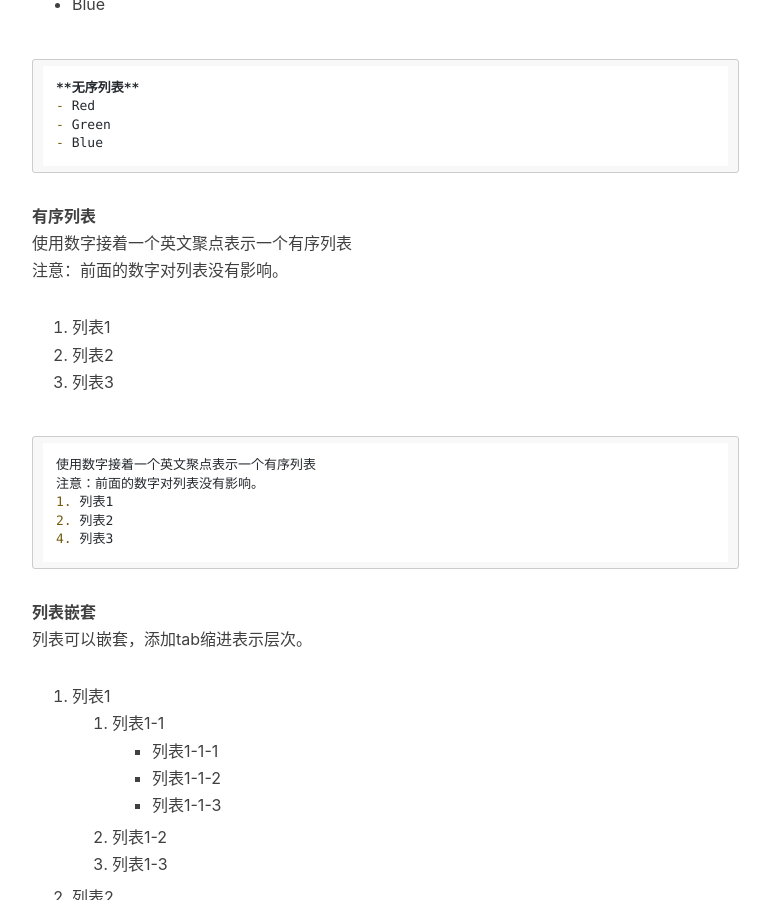
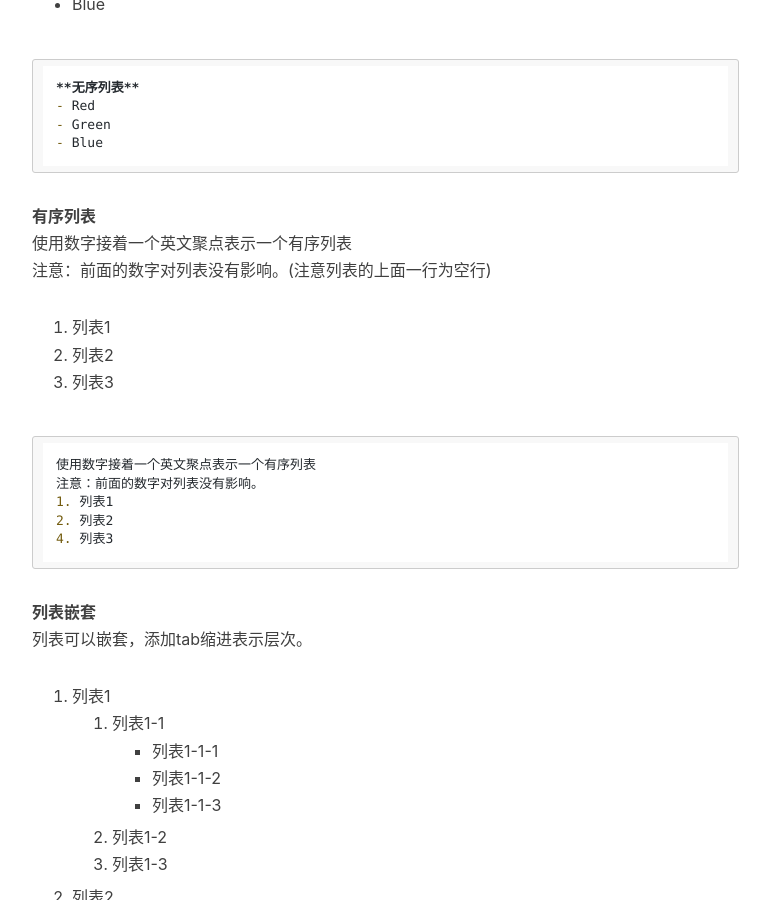
Before and after one commit to haorengoodman/blog, a Jekyll site: the page built from _posts/2015-11-29-MarkDown简明教程之基本使用.md, in a window 1280 px wide and 900 px high, scrolled down 2853 px. Shown: the whole window, without its empty margins (233-1003 px from the left). Built offline with Jekyll 4.4.1, drawn with Linux system fonts in a browser that asks for light colours; nearby versions of some CDN libraries; comment, search, counter and statistics services are not loaded.

Commit message:
文正修改

```diff
--- a/_posts/2015-11-29-MarkDown简明教程之基本使用.md
+++ b/_posts/2015-11-29-MarkDown简明教程之基本使用.md
@@ -111,7 +111,7 @@ System.out.println("区块代码")
 
 **有序列表**
 使用数字接着一个英文聚点表示一个有序列表
-注意：前面的数字对列表没有影响。
+注意：前面的数字对列表没有影响。(注意列表的上面一行为空行)
 
 1. 列表1
 2. 列表2
```
Also changed, not shown: 1 other file.
